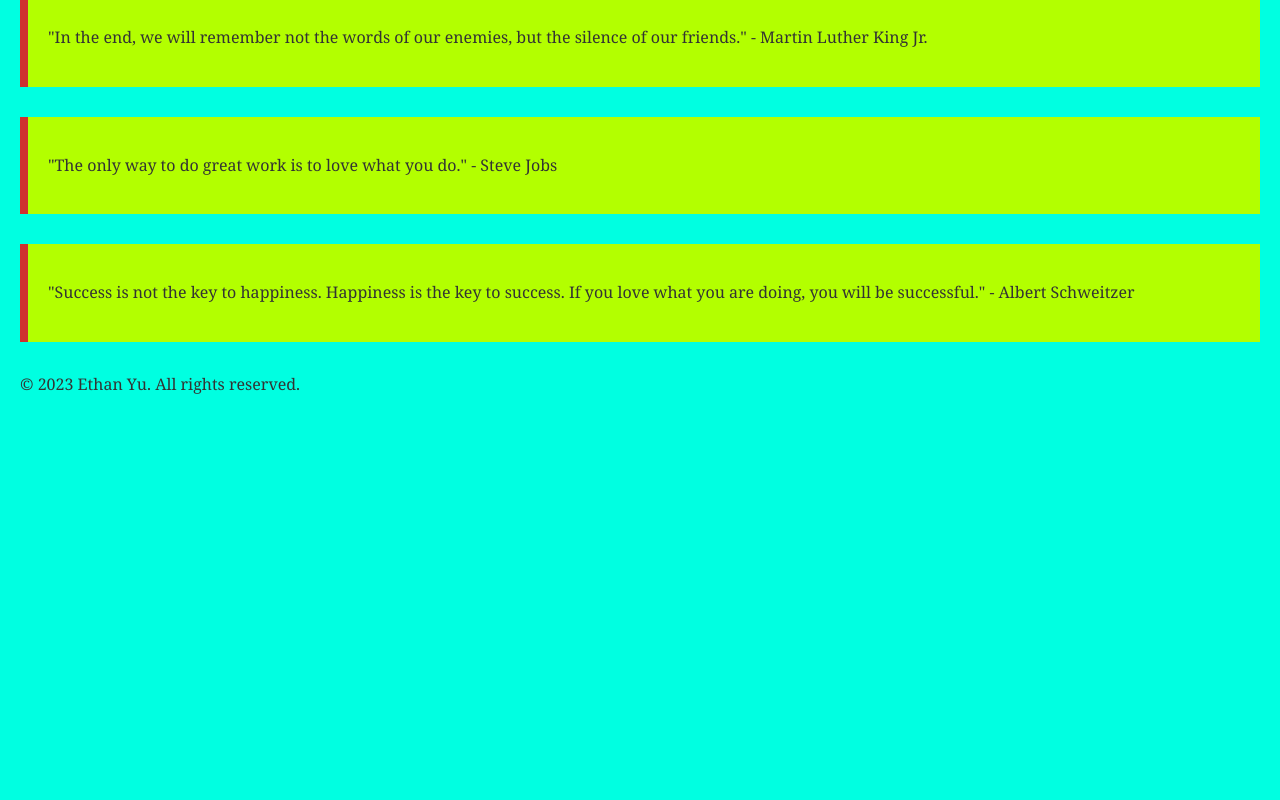
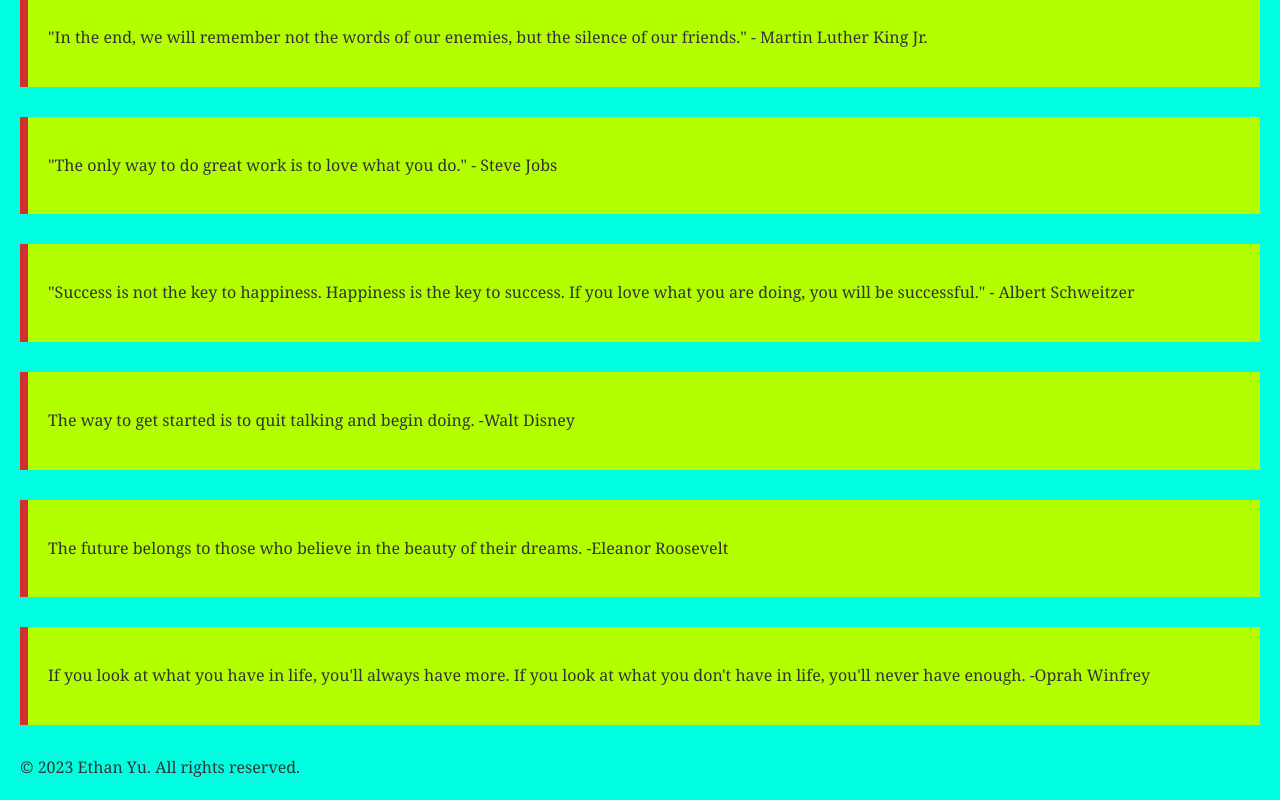
Before and after one commit to whomadethisagain/whomadethisagain.github.io, a plain HTML site: page index.html in a window 1280 px wide. Shown: the part 998-1798 px from the top of the page. Before the commit the page ends 1416 px from the top, so only its background shows below. Drawn offline with Linux system fonts and the light colour scheme.

Commit message:
Update index.html
added more quotes

```diff
--- a/index.html
+++ b/index.html
@@ -70,7 +70,17 @@
             <p>"Success is not the key to happiness. Happiness is the key to success. If you love what you are doing, you will be successful." - Albert Schweitzer</p>
         </blockquote>
 
-        <!-- Add more quotes as needed -->
+           <blockquote>
+            <p>The way to get started is to quit talking and begin doing. -Walt Disney</p>
+        </blockquote>
+
+          <blockquote>
+            <p>The future belongs to those who believe in the beauty of their dreams. -Eleanor Roosevelt</p>
+        </blockquote>
+
+        <blockquote>
+            <p>If you look at what you have in life, you'll always have more. If you look at what you don't have in life, you'll never have enough. -Oprah Winfrey</p>
+        </blockquote>
 
     </section>
 
```
